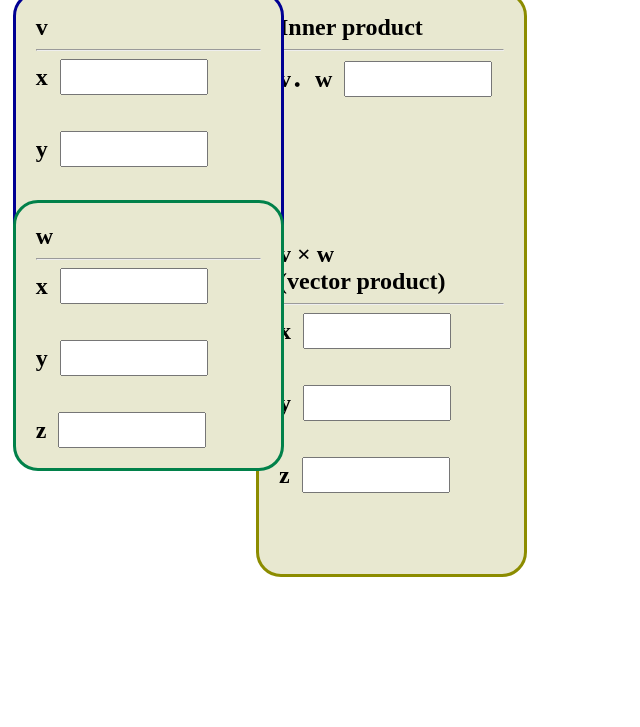
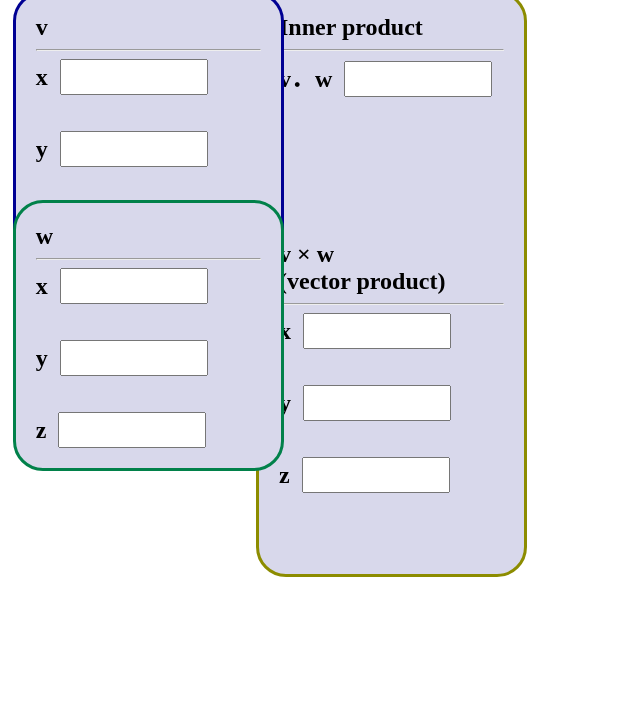
Before and after one commit to 0127chin9/W3D_hw, a plain HTML site: page Vector3/Vector3.html in a window 1280 px wide. Shown: the part 73-800 px from the top of the page, without its empty margins (0-640 px from the left). Drawn offline with nearby package versions, Linux system fonts and the light colour scheme.

Commit message:
Update Vector3.html

```diff
--- a/Vector3/Vector3.html
+++ b/Vector3/Vector3.html
@@ -4,8 +4,8 @@
 <h1>I3B38 Vector3</h1>
 <style>
 #v {
-  border-radius: 25px;
-  background: #E8E8D0;
+  border-radius: 30px;
+  background: #D8D8EB;
   border: 3px solid #000093;
   position: absolute;
   top: 5vw;
@@ -16,8 +16,8 @@
 }
 
 #w {
-  border-radius: 25px;
-  background: #E8E8D0;
+  border-radius: 30px;
+  background: #D8D8EB;
   border: 3px solid #01814A;
   position: absolute;
   top: 21.35vw;
@@ -28,8 +28,8 @@
 }
 
 #sol {
-  border-radius: 25px;
-  background: #E8E8D0;
+  border-radius: 30px;
+  background: #D8D8EB;
   border: 3px solid #8C8C00;
   position: absolute;
   top: 5vw;
```
